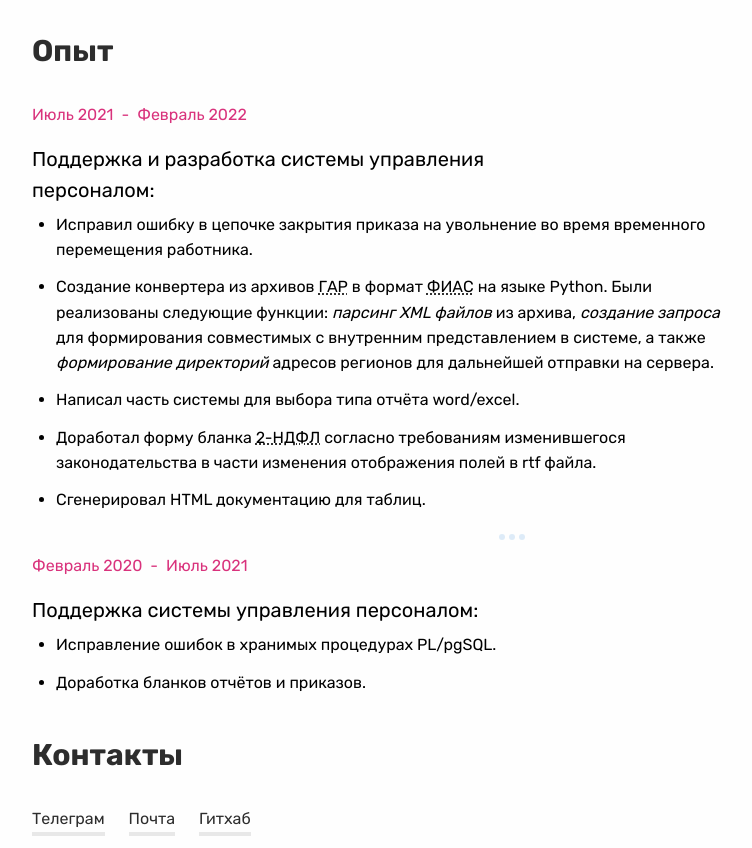
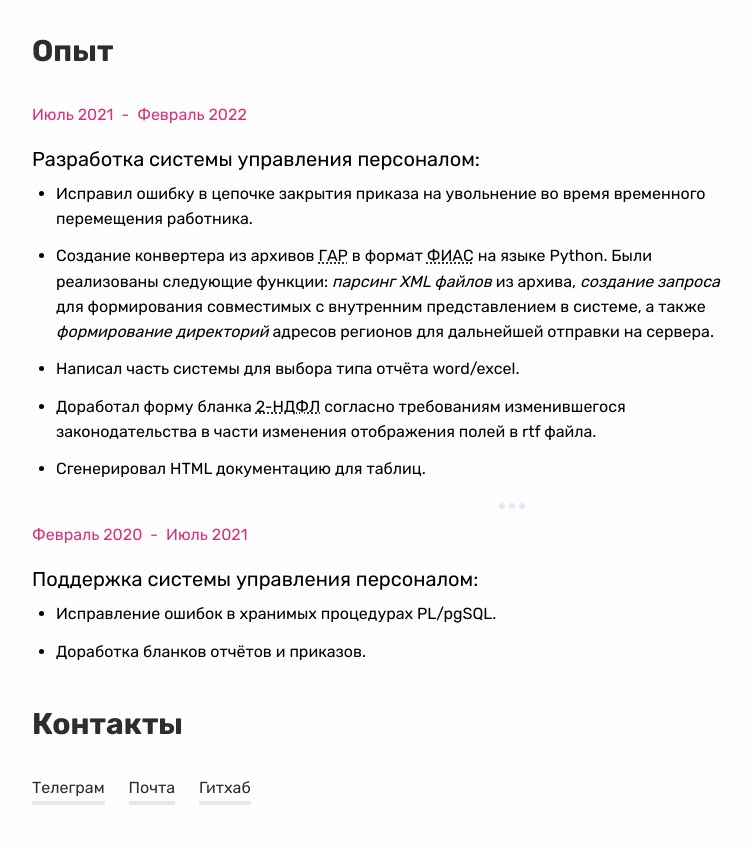
Before and after one commit to memcp/homepage, a plain HTML site: page index.html in a window 1280 px wide. Shown: the part 781-1629 px from the top of the page, without its empty margins (128-880 px from the left). After the commit the page ends 1598 px from the top, so only its background shows below. Drawn offline with Linux system fonts and the light colour scheme; a web font is replaced by a local one.

Commit message:
Experience small words tweak

```diff
--- a/index.html
+++ b/index.html
@@ -103,7 +103,7 @@
           <div class="job__to">Февраль 2022</div>
         </div>
         <div class="job__description">
-          <p>Поддержка и разработка системы управления персоналом:</p>
+          <p>Разработка системы управления персоналом:</p>
           <ul class="job__tasks-done">
             <li>
               Исправил ошибку в цепочке закрытия приказа на увольнение во время временного перемещения работника.
```
